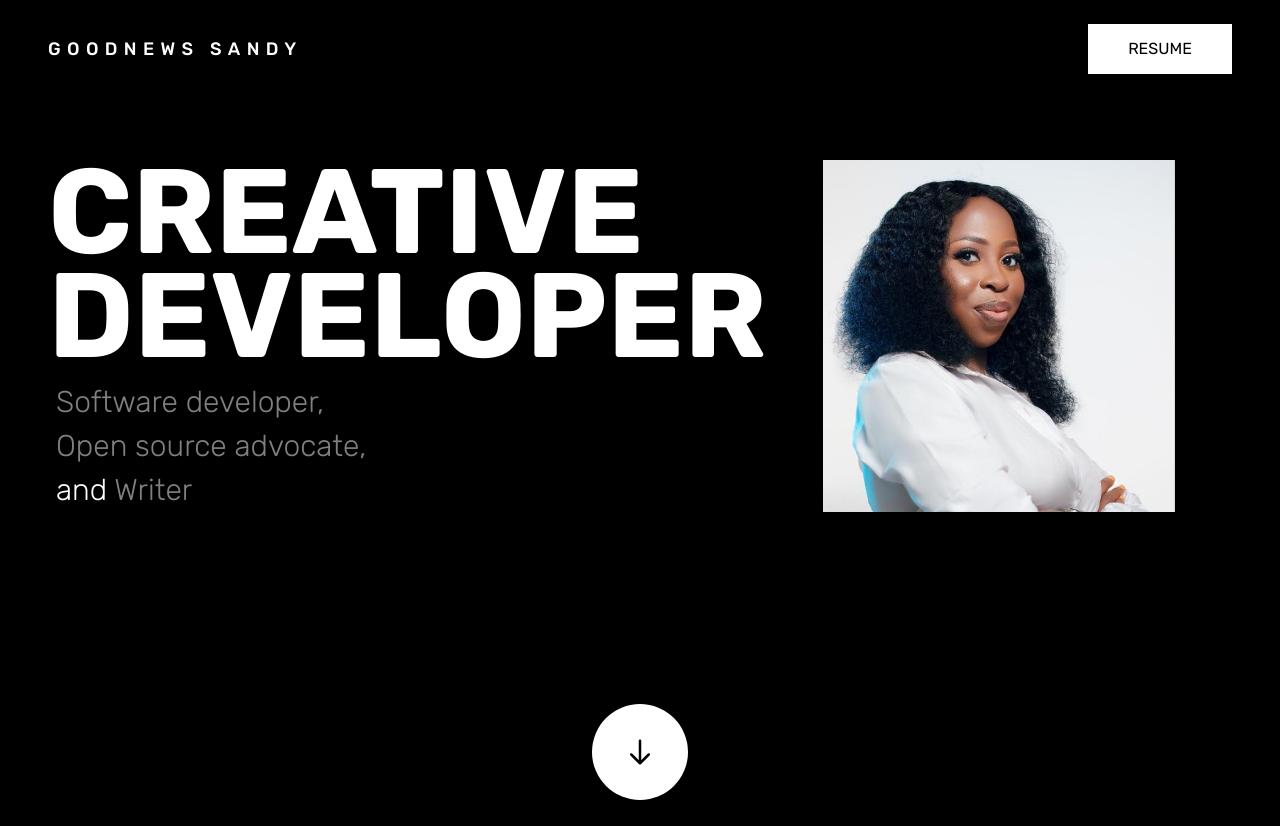
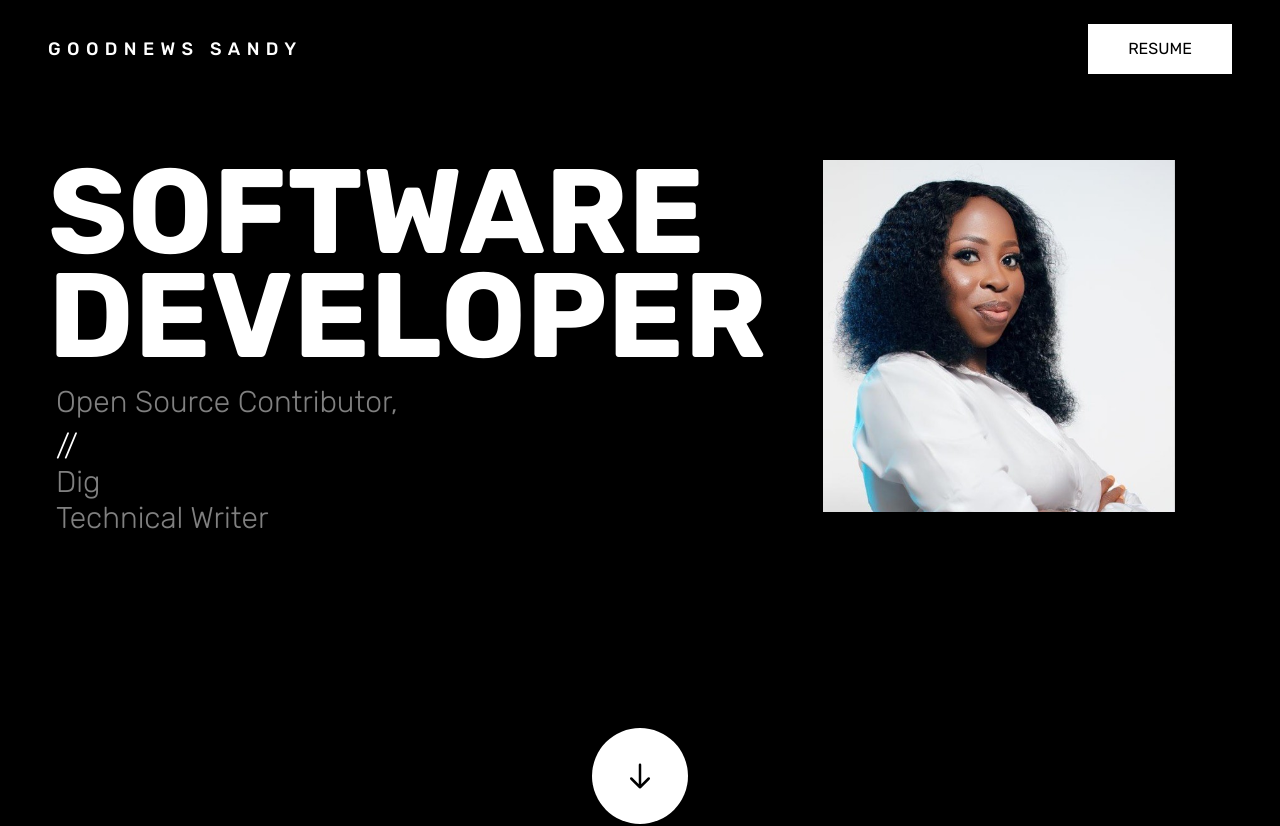
Before and after one commit to sandygudie/sandy_portfolio, a Next.js app: page / in a window 1280 px wide. Shown: the top 826 px of the page. Built offline with nearby package versions, Linux system fonts and the light colour scheme.

Commit message:
Update index.js

```diff
--- a/pages/index.js
+++ b/pages/index.js
@@ -48,13 +48,13 @@ export default function Home() {
             <div className="flex flex-col-reverse sm:flex-row items-start justify-between">
               <div className="text-center sm:text-left">
                 <h1 className="font-bold lg:mb-4 text-[2.5rem] md:text-[5rem] lg:text-[7.5rem] leading-[2.5rem] md:leading-[6.5rem]">
-                  CREATIVE DEVELOPER
+                  SOFTWARE DEVELOPER
                 </h1>
 
                 <p className="text-lg md:text-3xl mt-2 lg:ml-2 font-light">
-                  <p className="text-gray-100">Software developer,</p>
-                  <p className="md:my-2 text-gray-100">Open source advocate,</p>
-                  <p className="text-gray-100"><span className="text-white">and</span> Writer</p>
+                  <p className="md:my-2 text-gray-100">Open Source Contributor,</p>
+                  // <p className="text-gray-100">Dig</p>
+                  <p className="text-gray-100">Technical Writer</p>
                 </p>
               </div>
               <div
```
